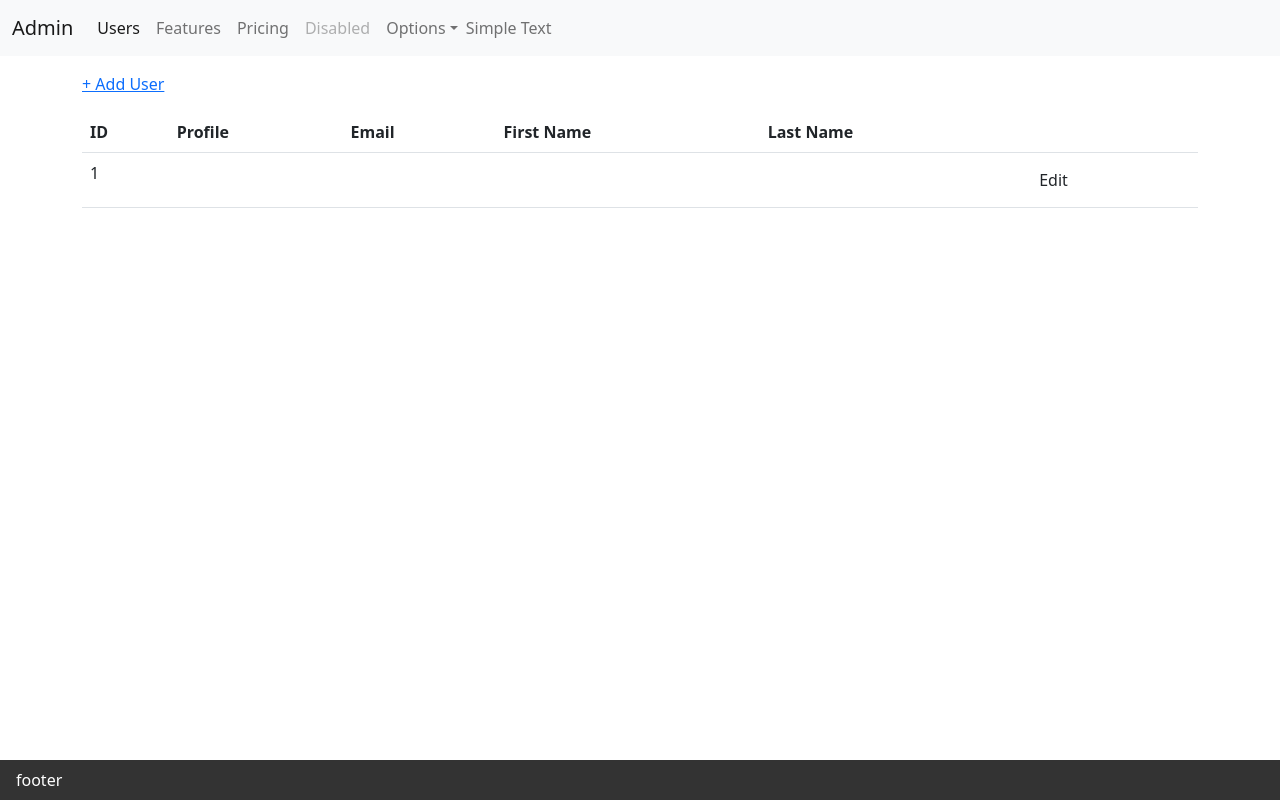
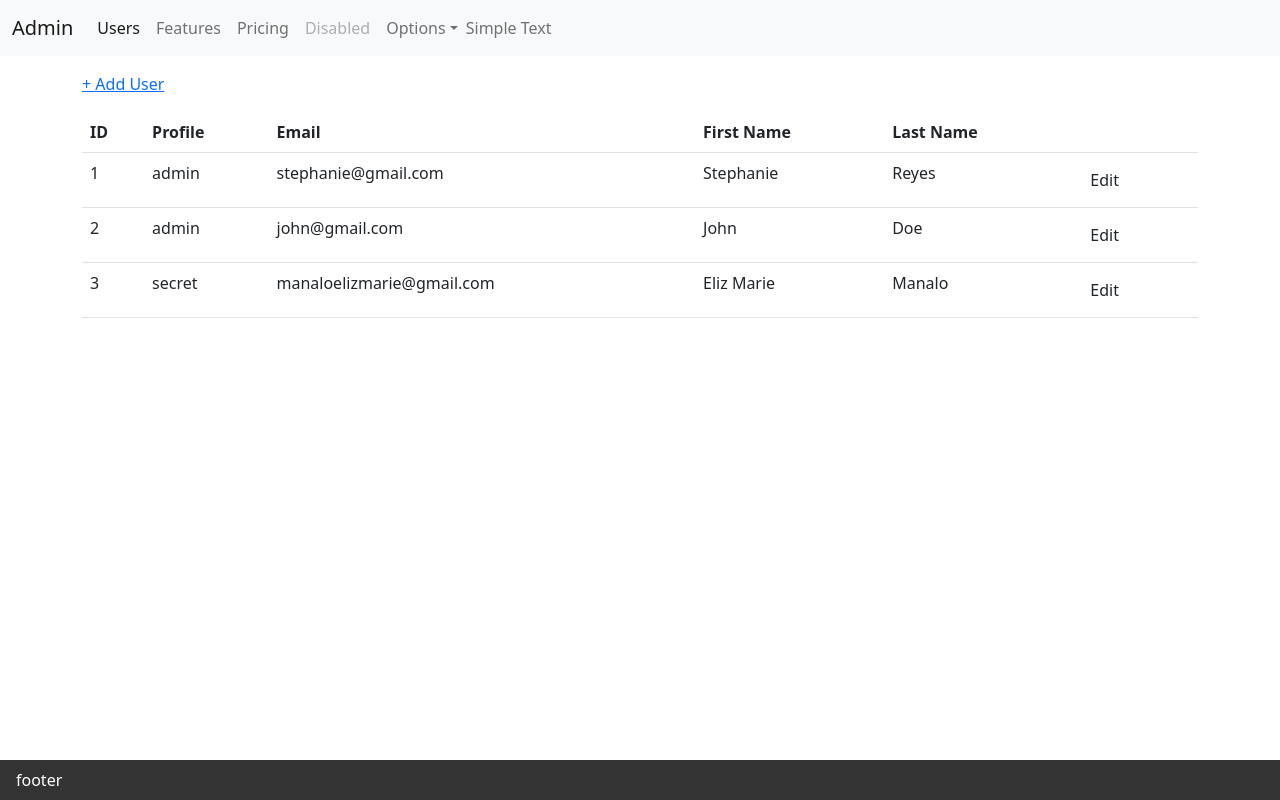
Before and after one commit to ezlyTech/ITW-fe, a React (Create React App) app: page /users in a window 1280 px wide. Built offline with nearby package versions, Linux system fonts and the light colour scheme; data requests are answered from the project's data file.

Commit message:
add create user component

```diff
--- a/db.json
+++ b/db.json
@@ -2,8 +2,24 @@
   "users": [
     {
       "id": 1,
-      "title": "json-server",
-      "author": "typicode"
+      "profile": "admin",
+      "email": "stephanie@gmail.com",
+      "firstName": "Stephanie",
+      "lastName": "Reyes"
+    },
+    {
+      "id": 2,
+      "profile": "admin",
+      "email": "john@gmail.com",
+      "firstName": "John",
+      "lastName": "Doe"
+    },
+    {
+      "firstName": "Eliz Marie",
+      "lastName": "Manalo",
+      "email": "manaloelizmarie@gmail.com",
+      "profile": "secret",
+      "id": 3
     }
   ]
 }
--- a/src/views/users/CreateUser.js
+++ b/src/views/users/CreateUser.js
@@ -0,0 +1,82 @@
+import React from 'react';
+import {Container, Table, Button, Input} from 'reactstrap';
+
+import { useEffect, useState } from 'react';
+import { Link } from 'react-router-dom';
+import { useHistory } from 'react-router-dom';
+
+const CreateUser = () => {
+
+    const [ id, idChange ] = useState("");
+    const [ firstName, firstNameChange ] = useState("");
+    const [ lastName, lastNameChange ] = useState("");
+    const [ email, emailChange ] = useState("");
+    const [ profile, profileChange ] = useState("");
+    const [ validate, valChange ] = useState(false);
+
+    const history = useHistory();
+
+    const handleSubmit = (e) => {
+        e.preventDefault();
+        const userData = ({ firstName, lastName, email, profile });
+
+		fetch( "http://localhost:3004/users", {
+            method: "POST",
+            headers: { "content-type" : "application/json" },
+            body: JSON.stringify( userData )
+        }).then(( data ) => {
+			alert( "Saved Successfully!" );
+            history( '/users' );
+		}).catch(( err ) => {
+			console.log( err.message );
+		})
+    }
+
+    return (
+		<Container>
+            <div>
+                <h1>Create User</h1>
+
+                <form onSubmit={ handleSubmit } >
+                    <div>
+                        <label>ID</label>
+                        <input value={ id } disabled="disabled" ></input>
+                    </div>
+
+                    <div>
+                        <label>First Name</label>
+                        <input
+                        required
+                        value={ firstName }
+                        onMouseDown={ e => valChange(true) }
+                        onChange={ e => firstNameChange(e.target.value) } >
+                        </input>
+                        { firstName.length == 0 && validate && <span>Enter the name</span>}
+                    </div>
+
+                    <div>
+                        <label>Last Name</label>
+                        <input required value={ lastName } onChange={ e => lastNameChange(e.target.value) } ></input>
+                    </div>
+
+                    <div>
+                        <label>Profile</label>
+                        <input value={ profile } onChange={ e => profileChange(e.target.value) } ></input>
+                    </div>
+
+                    <div>
+                        <label>Email</label>
+                        <input required value={ email } onChange={ e => emailChange(e.target.value) } ></input>
+                    </div>
+
+                    <div>
+                        <button type='submit'>Save</button>
+                        <Link to='/' >Back</Link>
+                    </div>
+                </form>
+            </div>
+		</Container>
+    );
+}
+
+export default CreateUser;
--- a/src/views/users/EditUser.js
+++ b/src/views/users/EditUser.js
@@ -0,0 +1,14 @@
+import React from 'react';
+import {Container, Table, Button, Input} from 'reactstrap';
+
+const CreateUser = () => {
+    return (
+		<Container>
+            <div>
+                <h1>Create User</h1>
+            </div>
+		</Container>
+    );
+}
+
+export default CreateUser;
--- a/src/views/users/index.js
+++ b/src/views/users/index.js
@@ -9,7 +9,7 @@ function Index() {
 
 	// Getting data from db.json
 	useEffect(() => {
-		fetch( "http://localhost:8000/users" ).then(( data ) => {
+		fetch( "http://localhost:3004/users" ).then(( data ) => {
 			return data.json();
 		}).then(( resp ) => {
 			userDataChange( resp );
@@ -46,7 +46,9 @@ function Index() {
 								<td>{ user.email }</td>
 								<td>{ user.firstName }</td>
 								<td>{ user.lastName }</td>
-								<td><a className="btn" color='secondary'>Edit</a></td>
+								<td>
+									<a className="btn" color='secondary'>Edit</a>
+								</td>
 							</tr>
 						))
 					}
```
Also changed, not shown: 1 other file (tests, documents, lock files or other folders).
